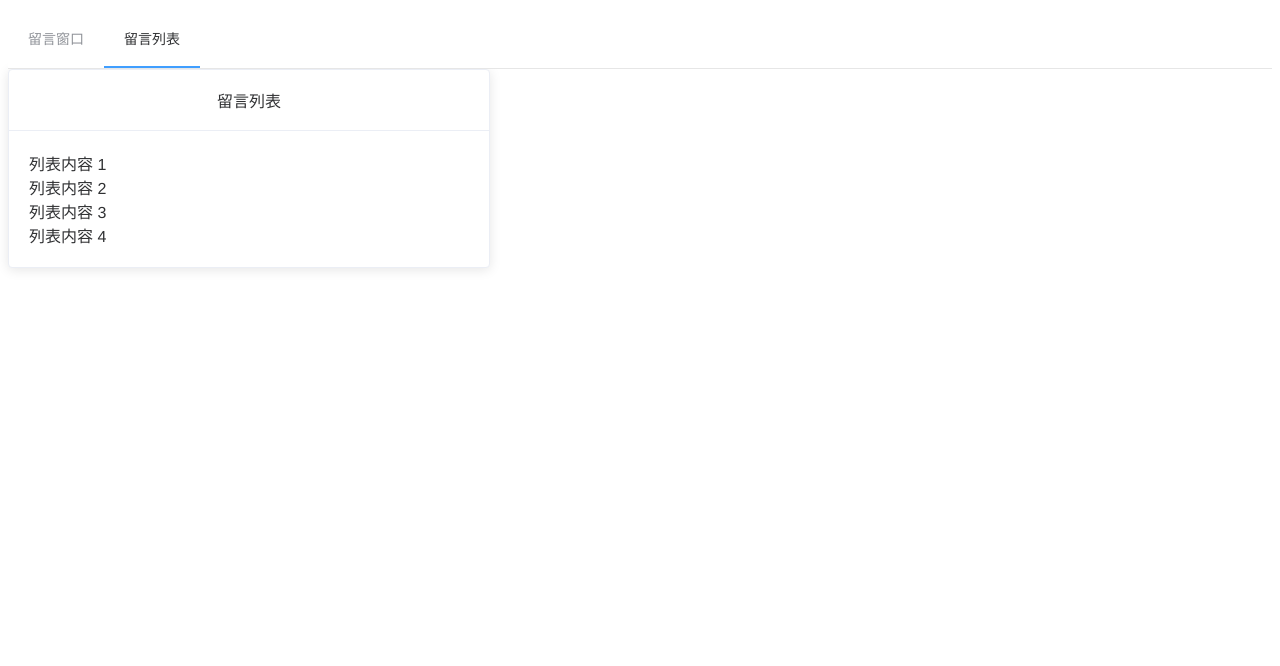
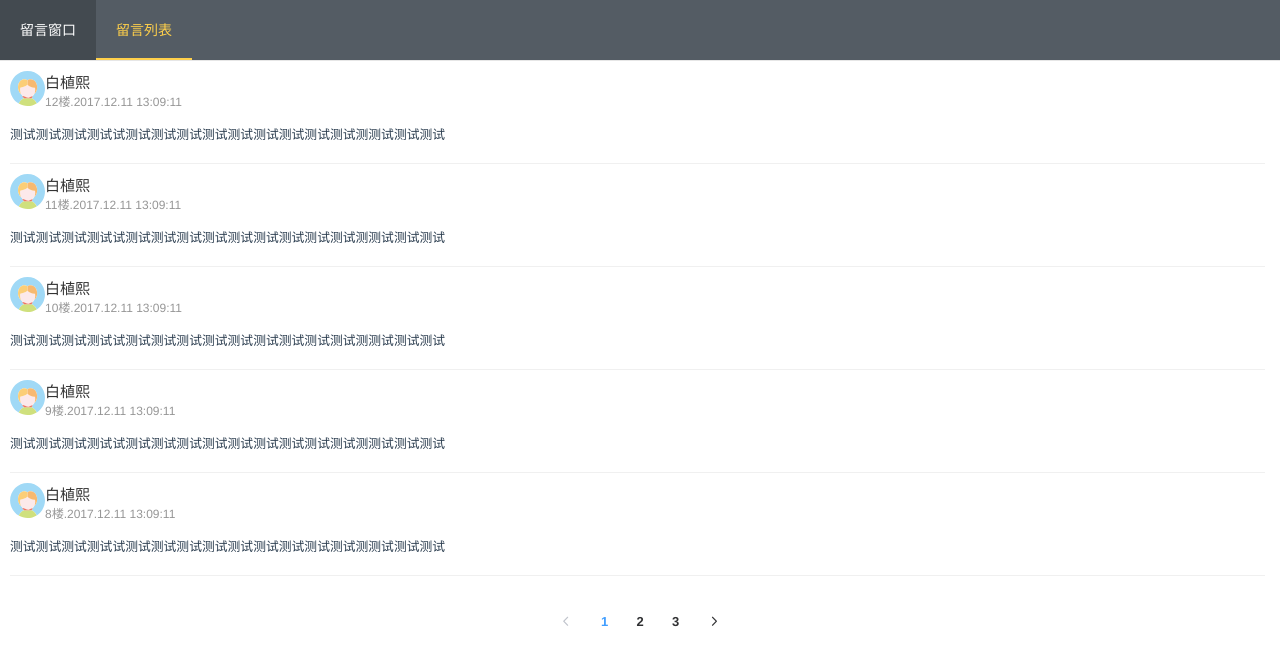
Before and after one commit to bai3/message-board-by-Vue.js, a Vue app: page /#/Message in a window 1280 px wide. Both pictures are taken after a click on the item "留言列表". Shown: the top 666 px of the page. Built offline with nearby package versions, Linux system fonts and the light colour scheme.

Commit message:
:construction: 完成评论列表页面

```diff
--- a/index.html
+++ b/index.html
@@ -3,7 +3,7 @@
   <head>
     <meta charset="utf-8">
     <meta name="viewport" content="width=device-width,initial-scale=1.0">
-    <title>message</title>
+    <title>留言板</title>
   </head>
   <body>
     <div id="app"></div>
--- a/src/App.vue
+++ b/src/App.vue
@@ -1,18 +1,14 @@
 <template>
   <div id="app">
-    <el-menu mode="horizontal" :default-active="activeIndex">
-      <el-menu-item index="1">
-        <router-link to="/Message">
+    <el-menu mode="horizontal"  :default-active="$route.path" :router="true" background-color="#545c64" text-color="#fff" active-text-color="#ffd04b">
+      <el-menu-item index="/Message" :route="{path: '/Message'}">
         留言窗口
-        </router-link>
       </el-menu-item>
-      <el-menu-item index="2">
-        <router-link to="/MessageList">
+      <el-menu-item index="/MessageList" :route="{path: '/MessageList'}">
         留言列表
-        </router-link>
       </el-menu-item>
     </el-menu>
-    <transition>
+    <transition :name="transitionName">
     <router-view>
     </router-view>
     </transition>
@@ -26,7 +22,7 @@ export default {
   /* eslint-disable */
   data() {
     return {
-      activeIndex: '1'
+      transitionName: 'slide-right'
     }
   },
 
@@ -39,6 +35,9 @@ export default {
 </script>
 
 <style lang="less">
+body{
+  margin: 0
+}
 #app {
   font-family: "Helvetica Neue",Helvetica,Arial,"Microsoft Yahei","Hiragino Sans GB","Heiti SC","WenQuanYi Micro Hei",sans-serif;
   -webkit-font-smoothing: antialiased;
@@ -50,6 +49,7 @@ export default {
       text-decoration: none
     }
   }
+
 }
 
 </style>
--- a/src/components/Message.vue
+++ b/src/components/Message.vue
@@ -15,7 +15,7 @@
        </el-form-item>
        <el-form-item label="留言内容" prop="content" :rules="[{ required: true, message: '请输入内容', trigger: 'blur' }, { required: true, message: '请输入内容', trigger: 'blur' },
          { min: 10, max: 100, message: '长度在 10 到 100 个字符', trigger: 'blur,change' }]">
-         <el-input type="textarea" placeholder="请填写内容" v-model="form.content">
+         <el-input type="textarea":rows="4"  placeholder="请填写内容" v-model="form.content" resize="none">
          </el-input>
        </el-form-item>
        <!-- <el-form-item label="打分">
--- a/src/components/MessageList.vue
+++ b/src/components/MessageList.vue
@@ -1,27 +1,74 @@
 <template>
-  <el-card class="box-card">
-    <div slot="header" class="clearfix">
-      <span>留言列表</span>
+ <div>
+    <div class="main" v-for="(todo,index) in comments" v-if="index < 5">
+      <div style="margin-bottom: 15px">
+        <div style="display: inline-block">
+         <img src="../assets/head.svg" style="width:35px">
+        </div>
+        <div class="info" style="display: inline-block">
+        <span style="font-size: 15px;color: #333;">{{todo.name}}</span><br/>
+        <span style="font-size: 12px;color: #969696;">{{comments.length-index+"楼."}}{{todo.create_time|data}}</span>
+        </div>
+      </div>
+      {{todo.content}}
     </div>
-    <div v-for="o in 4" :key="o" class="text item" style="text-align: left">
-      {{'列表内容 ' + o }}
+    <div class="block" style="margin-top:30px">
+      <el-pagination
+        layout="prev, pager, next"
+        :total="comments.length/.5"
+        @current-change="changePage"
+        :current-page="current">
+      </el-pagination>
     </div>
-  </el-card>
+ </div>
 </template>
 <script>
-export default {}
+export default {
+   /* eslint-disable */
+    data() {
+      let comment = {
+            name: "白植熙",
+            content: "测试测试测试测试试测试测试测试测试测试测试测试测试测试测测试测试测试",
+            create_time: 1512997751,
+            id: 1
+      }
+      let comments = new Array;
+      for(let i = 0; i < 12; i++){
+          comments.push(comment)
+      }
+      return {
+        comments,
+        current: 1,
+      }
+    },
+    methods: {
+      changePage(val){
+        console.log(`当前页: ${val}`);
+        this.current = val;
+      }
+    },
+    filters: {
+      // 时间戳过滤器
+      data: function (input){
+        var d = new Date(input*1000);
+        var year = d.getFullYear();
+        var month = d.getMonth() + 1;
+        var day = d.getDate() <10 ? '0' + d.getDate() : '' + d.getDate();
+        var hour = d.getHours() <10 ? '0' + d.getHours() : '' + d.getHours();
+        var minutes = d.getMinutes()<10 ? '0' + d.getMinutes() : '' + d.getMinutes();
+        var seconds = d.getSeconds()<10 ? '0' + d.getSeconds() : '' + d.getSeconds();
+        return year+ '.' + month + '.' + day + ' ' + hour + ':' + minutes + ':' + seconds;
+      }
+    }
+}
 </script>
-<style>
- .clearfix:before,
-  .clearfix:after {
-    display: table;
-    content: "";
-  }
-  .clearfix:after {
-    clear: both
-  }
+<style lang="less" scoped>
+    .main{
+        text-align: left;
+        margin: 10px 15px 0 10px;
+        font-size: .8em;
+        padding-bottom: 20px;
+        border-bottom: 1px solid #f0f0f0;
 
-  .box-card {
-    width: 480px;
-  }
+    }
 </style>
```
Also changed, not shown: src/assets/head.svg (added).
